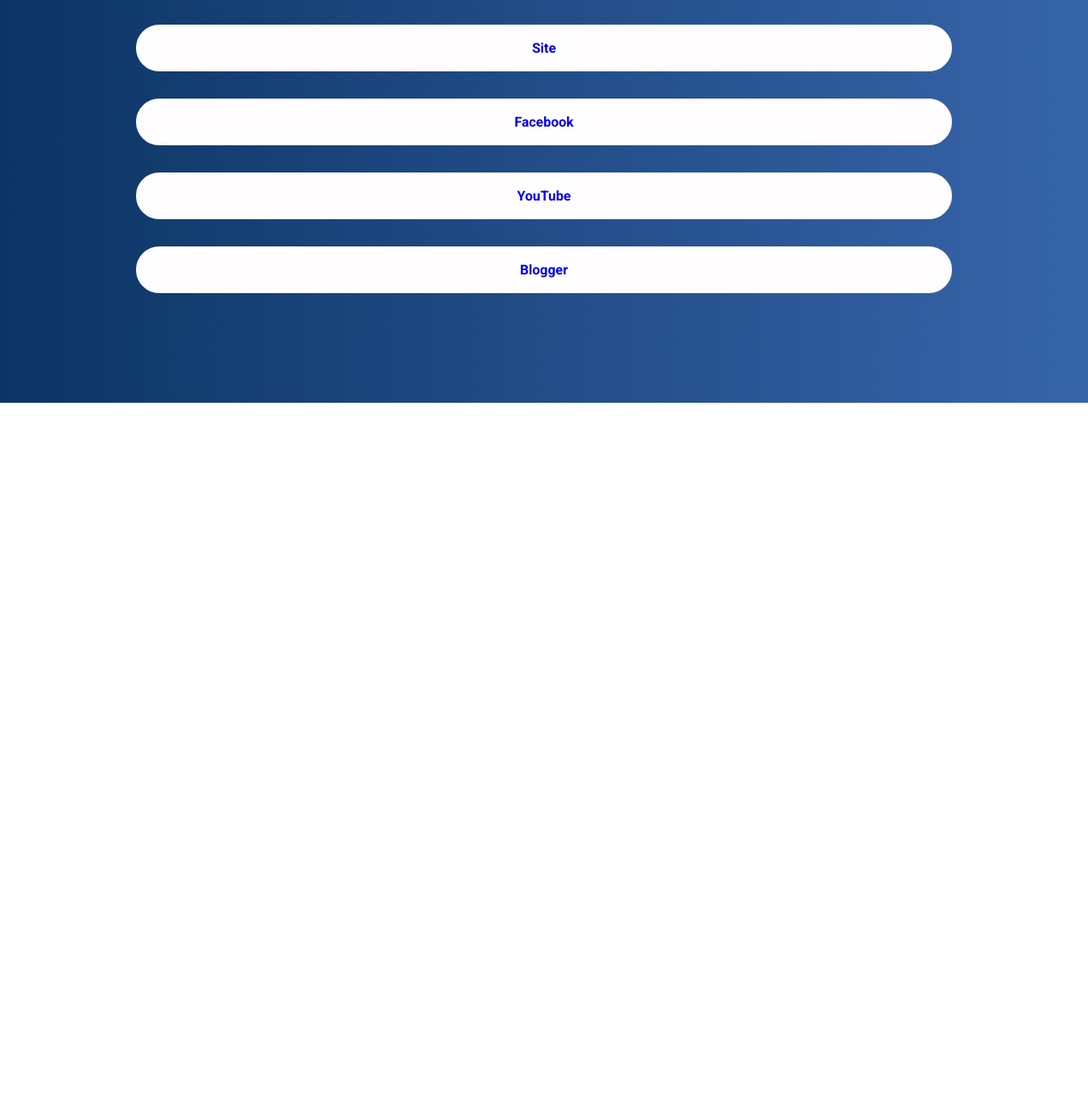
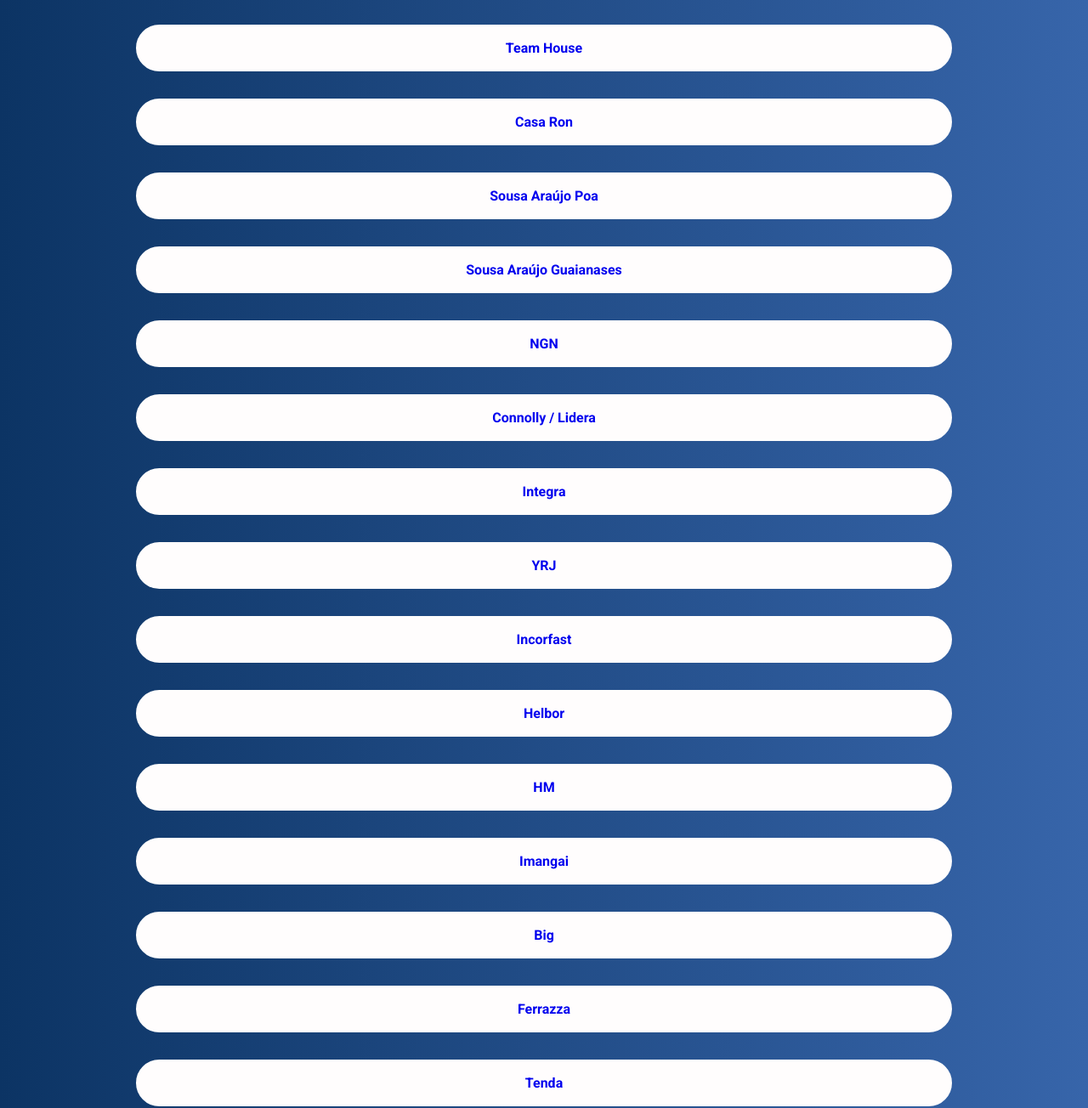
Before and after one commit to Breninnn17/Teamhouse, a website: page index.html in a window 1280 px wide. Shown: the part 326-1630 px from the top of the page at 85% size. Before the commit the page ends 800 px from the top, so only its background shows below. Drawn offline with Linux system fonts and the light colour scheme.

Commit message:
first commit

```diff
--- a/index.html
+++ b/index.html
@@ -52,22 +52,108 @@
         <nav>
             <ul class="lista-de-projetos">
                 <li class="itens-da-lista">
-                    <a href="https://www.teamhouse.imb.br/">
-                        Site
+                    <a href="https://drive.google.com/drive/u/1/folders/1NxwjldkrkKD1slhmJrPMIpkSScWO2QjY">
+                        Team House
                     </a>
                 </li>
                 <li class="itens-da-lista">
-                    <a href="https://www.facebook.com/share/a9GaNY9erGDgoVaJ/?mibextid=LQQJ4d">
-                        Facebook
+                    <a href="https://drive.google.com/file/d/1-ZL3XDs_6RHNC0bKOwI966_m8T5QscOJ">
+                        Casa Ron
                     </a>
                 </li>
                 <li class="itens-da-lista">
-                    <a href="https://www.youtube.com/channel/UCikynCDXmBXbNY9CHJJ7fuw?view_as=subscriber">
-                        YouTube
+                    <a href="https://drive.google.com/drive/folders/1zv-riGNtTTjU8dplz-ddEBjvAK09endj?usp=drive_link">
+                        Sousa Araújo Poa
                     </a>
-                </li><li class="itens-da-lista">
-                    <a href="https://teamhouseimoveis.blogspot.com/">
-                        Blogger
+                </li>
+                <li class="itens-da-lista">
+                    <a href="https://drive.google.com/drive/folders/1e7hgRcKXDa3TuQ4xTDuHWJRYp6cJnbis">
+                        Sousa Araújo Guaianases
+                    </a>
+                </li>
+                <li class="itens-da-lista">
+                    <a href="https://drive.google.com/drive/folders/1YOTnDBrurn4uzcSKmFjfQgRvRWtSKtWj">
+                        NGN
+                    </a>
+                </li>
+                <li class="itens-da-lista">
+                    <a href="https://drive.google.com/drive/u/0/folders/1Ag3VdSsghQfKgx4TrAsnsn1ateacEBrr">
+                        Connolly / Lidera
+                    </a>
+                </li>
+                <li class="itens-da-lista">
+                    <a href="https://drive.google.com/drive/folders/1C1bBrq7niCDPNAMwhbJyzFapdWb7TToP?usp=drive_link">
+                        Integra
+                    </a>
+                </li>
+                <li class="itens-da-lista">
+                    <a href="https://drive.google.com/drive/folders/1LqldTe-SB3Iz7Lihw-WJdk1e52gCx8R-?usp=drive_link">
+                        YRJ
+                    </a>
+                </li>
+                <li class="itens-da-lista">
+                    <a href="https://linktr.ee/incorvendasparceria">
+                        Incorfast
+                    </a>
+                </li>
+                <li class="itens-da-lista">
+                    <a href="https://corretoron.com.br/tabelas?utm_campaign=tabelas">
+                        Helbor
+                    </a>
+                </li>
+                  <li class="itens-da-lista">
+                    <a href="https://drive.google.com/drive/folders/1CYsQOQ-9sdnAhTsi3bGqrdJd2LCaXua5?usp=drive_link">
+                        HM
+                    </a>
+                </li>
+                 <li class="itens-da-lista">
+                    <a href="IMANGAI: https://imangai-empreendimentos.rds.land/plataforma">
+                        Imangai
+                    </a>
+                </li>
+                  <li class="itens-da-lista">
+                    <a href="https://drive.google.com/drive/folders/1wUUWkm2nvMo6DPFZQUTj0UxUahNbgRH5?usp=sharing">
+                        Big
+                    </a>
+                </li>
+                  <li class="itens-da-lista">
+                    <a href="FERRAZZA: https://drive.google.com/drive/folders/1cRv0WNw54yNWx5TvSC0PLWLiFc_SMF2j">
+                        Ferrazza
+                    </a>
+                </li>
+                <li class="itens-da-lista">
+                    <a href="https://linktr.ee/regionasp3">
+                        Tenda
+                    </a>
+                </li>
+                <li class="itens-da-lista">
+                    <a href="https://drive.google.com/drive/folders/1W2nK1EPbRXJ0nPw8pFiTXWOOkYyFiuiB?usp=drive_link">
+                        Árbore
+                    </a>
+                </li>
+                <li class="itens-da-lista">
+                    <a href="https://drive.google.com/drive/mobile/folders/1vfgUiDOodu_HHefXeD56mWNVijpY3wn_?usp=drive_link">
+                        DIRECIONAL
+                    </a>
+                </li>
+                <li class="itens-da-lista">
+                    <a href="https://drive.google.com/drive/folders/1NuxYXlz8AFawUAwMlSGjFvOB4MgEp_-f?usp=sharing">
+                        ZS PORTAL DAS ROSAS ITAQUA
+                    </a>
+                </li>
+                <li class="itens-da-lista">
+                    <a href="https://tour.instacasa.com.br/portal-dos-passaros-mogi-das-cruzes/">
+                        ZS PORTAL DOS PASSAROS MOGI DAS CRUZES
+                    </a>
+                </li>
+                <li class="itens-da-lista">
+                    <a href="https://drive.google.com/drive/folders/1WWrorT3W4UJA7NW4yttWZmworzG9T_jr?usp=drive_link">
+                        IMCASA
+                    </a>
+                </li>
+                <li class="itens-da-lista">
+                    <a href="https://drive.google.com/drive/folders/1NxwjldkrkKD1slhmJrPMIpkSScWO2QjY?usp=drive_link">
+                        Contato de Coordenadores
                     </a>
                 </li>
             </ul>
```
